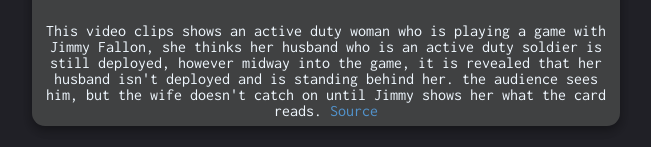
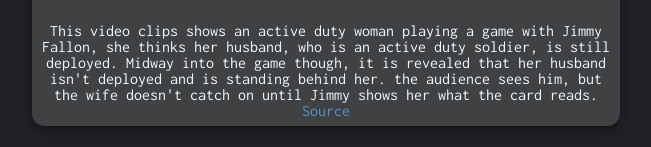
Before and after one commit to MattSams45/mattsams45.github.io, a plain HTML site: page irony.html in a window 1280 px wide. Shown: the part 1697-1844 px from the top of the page, without its empty margins (308-959 px from the left). Drawn offline with Linux system fonts and the light colour scheme.

Commit message:
Update irony.html

```diff
--- a/irony.html
+++ b/irony.html
@@ -39,7 +39,7 @@
   <div class="bigcards">
     <h2>Dramatic irony</h2>
     <iframe width="380" height="315" src="https://www.youtube.com/embed/GYMF5mhuBUE" frameborder="0" allow="accelerometer; autoplay; clipboard-write; encrypted-media; gyroscope; picture-in-picture" allowfullscreen></iframe>
-    <p class="para">This video clips shows an active duty woman who is playing a game with Jimmy Fallon, she thinks her husband who is an active duty soldier is still deployed, however midway into the game, it is revealed that her husband isn't deployed and is standing behind her. the audience sees him, but the wife doesn't catch on until Jimmy shows her what the card reads. <a href="https://www.youtube.com/embed/GYMF5mhuBUE">Source</p>
+    <p class="para">This video clips shows an active duty woman playing a game with Jimmy Fallon, she thinks her husband, who is an active duty soldier, is still deployed. Midway into the game though, it is revealed that her husband isn't deployed and is standing behind her. the audience sees him, but the wife doesn't catch on until Jimmy shows her what the card reads. <a href="https://www.youtube.com/embed/GYMF5mhuBUE">Source</p>
   </div>
   </body>
   </html>
```
